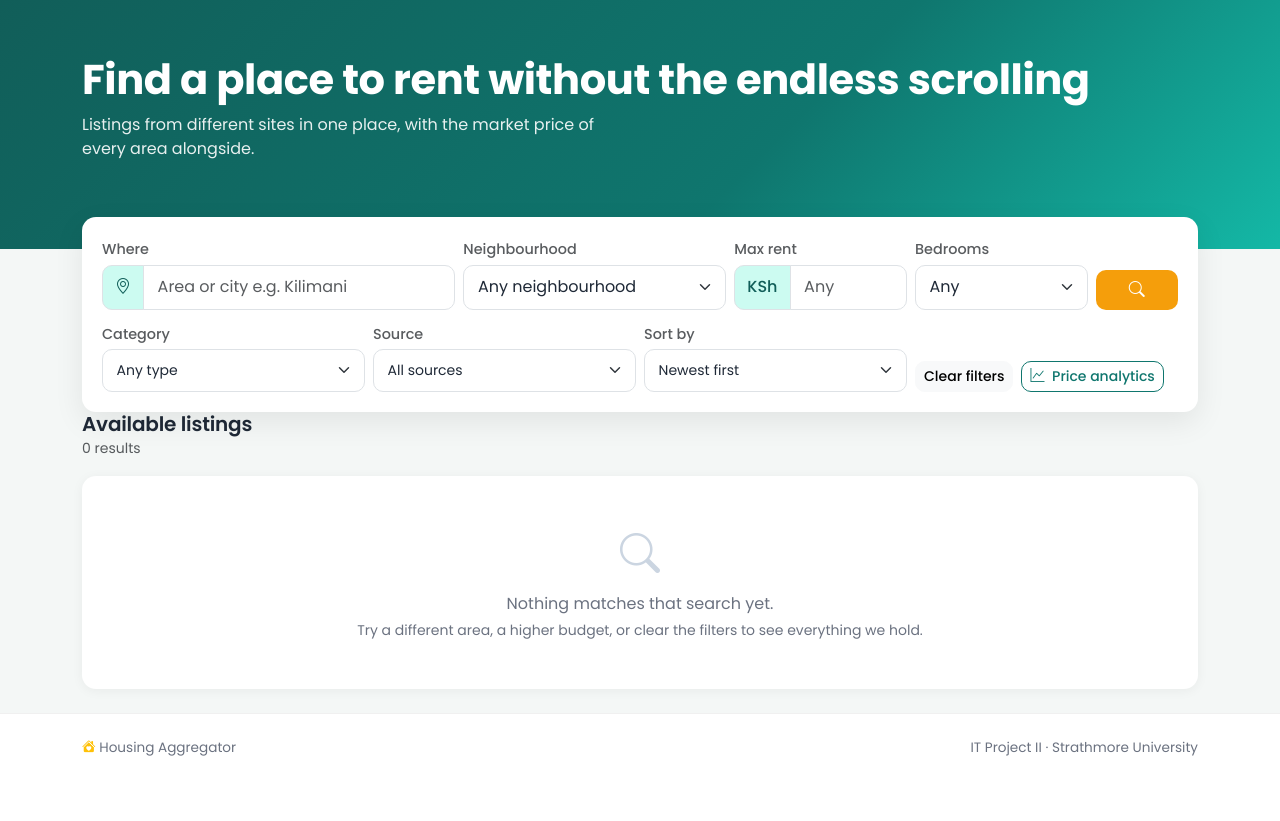
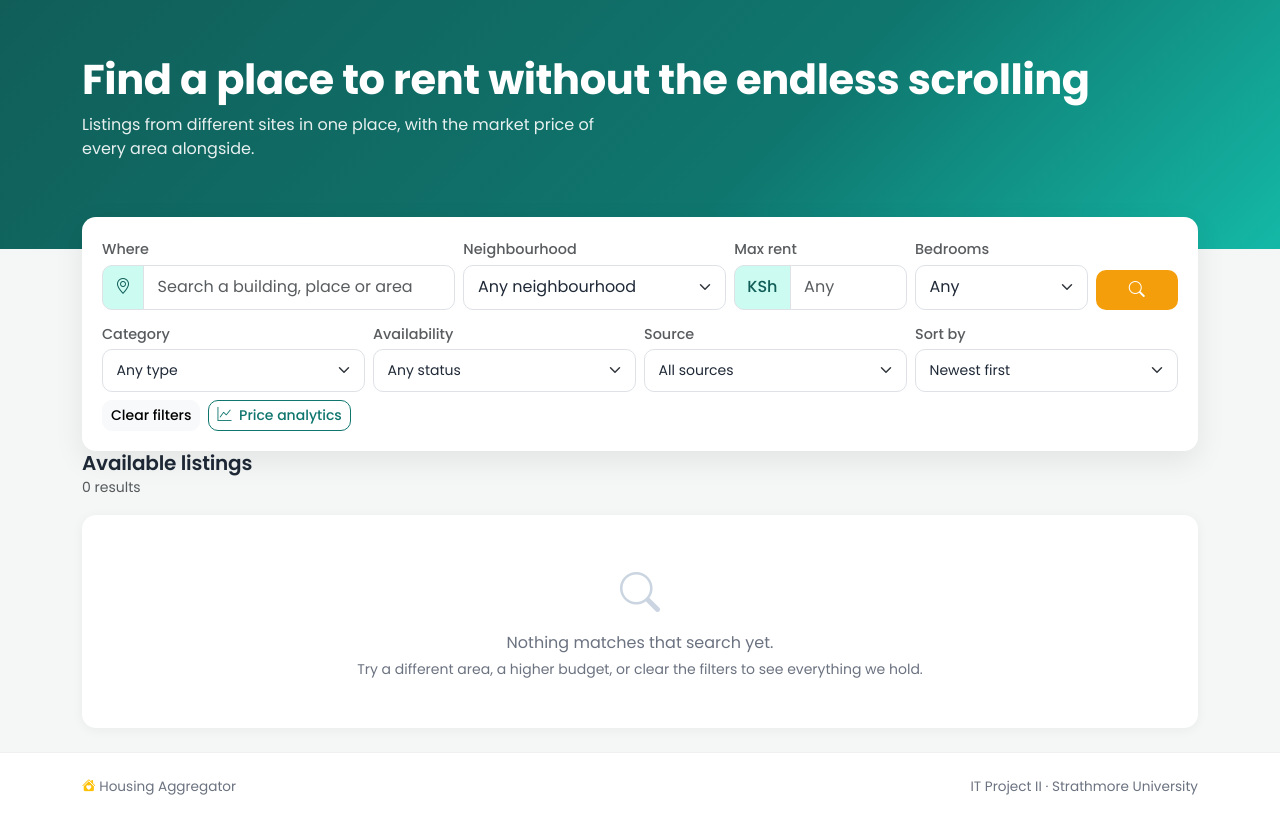
Before and after one commit to j-kingz/Housing-Aggregator-Project-, a Flask app: page / in a window 1280 px wide. Shown: the part 57-878 px from the top of the page. Before the commit the page ends 813 px from the top, so only its background shows below. Run offline with Flask 3, Linux system fonts and the light colour scheme.

Commit message:
Update app/templates/home.html
Co-authored-by: Copilot <223556219+Copilot@users.noreply.github.com>

```diff
--- a/app/templates/home.html
+++ b/app/templates/home.html
@@ -18,7 +18,7 @@
       <label class="form-label small text-muted mb-1" for="location">Where</label>
       <div class="input-group">
         <span class="input-group-text"><i class="bi bi-geo-alt"></i></span>
-        <input type="text" id="location" name="location" class="form-control" placeholder="Area or city e.g. Kilimani"
+        <input type="text" id="location" name="location" class="form-control" placeholder="Search a building, place or area"
                value="{{ location }}">
       </div>
     </div>
@@ -38,6 +38,8 @@
         <input type="number" id="max_price" name="max_price" class="form-control" placeholder="Any" min="0"
                value="{{ max_price }}">
       </div>
+      <input type="hidden" id="place_lat" name="place_lat" value="{{ place_lat }}">
+      <input type="hidden" id="place_lng" name="place_lng" value="{{ place_lng }}">
     </div>
     <div class="col-md-2">
       <label class="form-label small text-muted mb-1" for="bedrooms">Bedrooms</label>
@@ -61,6 +63,15 @@
         {% for c in categories %}
           <option value="{{ c }}" {% if category == c %}selected{% endif %}>{{ c }}</option>
         {% endfor %}
+      </select>
+    </div>
+    <div class="col-md-3">
+      <label class="form-label small text-muted mb-1" for="availability">Availability</label>
+      <select id="availability" name="availability" class="form-select form-select-sm">
+        <option value="">Any status</option>
+        <option value="vacant" {% if availability == 'vacant' %}selected{% endif %}>Vacant now</option>
+        <option value="occupied" {% if availability == 'occupied' %}selected{% endif %}>Occupied</option>
+        <option value="unknown" {% if availability == 'unknown' %}selected{% endif %}>Unknown</option>
       </select>
     </div>
     <div class="col-md-3">
@@ -123,6 +134,19 @@
           <div class="price mb-1">KSh {{ "{:,.0f}".format(listing.rentamount) }} <small>/ month</small></div>
           <h6 class="mb-1 text-truncate">{{ listing.title }}</h6>
           <p class="text-muted small mb-2"><i class="bi bi-geo-alt me-1"></i>{{ where(listing) }}</p>
+          {% if listing.building_name or listing.floor_number is not none or listing.room_number %}
+            <p class="text-muted small mb-2">
+              <i class="bi bi-door-open me-1"></i>
+              <strong>{{ listing.building_name or 'Building not specified' }}</strong>
+              {% if listing.floor_number is not none %} · Floor {{ listing.floor_number }}{% endif %}
+              {% if listing.room_number %} · Room {{ listing.room_number }}{% endif %}
+            </p>
+          {% endif %}
+          {% if listing.availability_status == 'vacant' %}
+            <span class="badge text-bg-success mb-2"><i class="bi bi-check-circle me-1"></i>Vacant room</span>
+          {% elif listing.availability_status == 'occupied' %}
+            <span class="badge text-bg-secondary mb-2">Occupied</span>
+          {% endif %}
           {% if listing.amenities %}
             <p class="text-muted small mb-2 listing-amenities">{{ listing.amenities }}</p>
           {% endif %}
@@ -142,7 +166,9 @@
 
 {{ page_controls(pagination, 'main.home', {
   'location': location, 'area': area, 'category': category, 'max_price': max_price,
-  'bedrooms': bedrooms, 'source': source, 'sort': sort}) }}
+  'bedrooms': bedrooms, 'source': source, 'sort': sort, 'place_lat': place_lat,
+  'place_lng': place_lng, 'availability': availability, 'building': building,
+  }) }}
 {% else %}
   {{ empty_state('bi-search', 'Nothing matches that search yet.',
       'Try a different area, a higher budget, or clear the filters to see everything we hold.') }}
@@ -183,4 +209,30 @@
   </div>
 </div>
 {% endif %}
+
+{% if google_maps_api_key %}
+<script>
+  function initPlaceAutocomplete() {
+    const input = document.getElementById('location');
+    if (!input || !window.google || !google.maps.places) return;
+    const autocomplete = new google.maps.places.Autocomplete(input, {
+      fields: ['formatted_address', 'geometry', 'name'],
+      types: ['establishment', 'geocode']
+    });
+    autocomplete.addListener('place_changed', function () {
+      const place = autocomplete.getPlace();
+      const location = place.geometry && place.geometry.location;
+      if (!location) return;
+      document.getElementById('place_lat').value = location.lat();
+      document.getElementById('place_lng').value = location.lng();
+      input.value = place.name || place.formatted_address || input.value;
+    });
+    input.addEventListener('input', function () {
+      document.getElementById('place_lat').value = '';
+      document.getElementById('place_lng').value = '';
+    });
+  }
+</script>
+<script async defer src="https://maps.googleapis.com/maps/api/js?key={{ google_maps_api_key|urlencode }}&libraries=places&callback=initPlaceAutocomplete"></script>
+{% endif %}
 {% endblock %}
```
